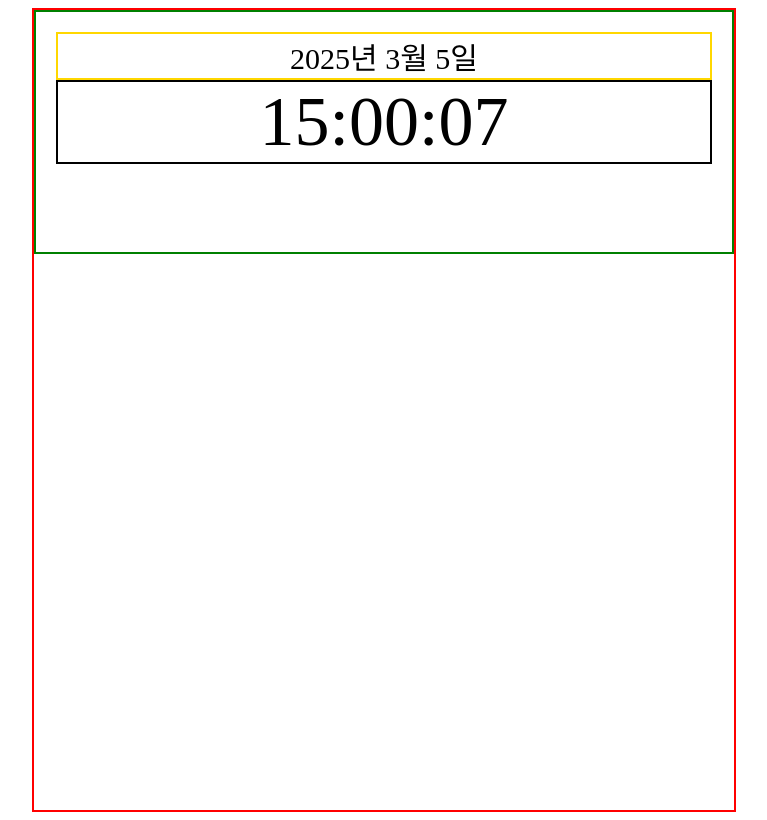
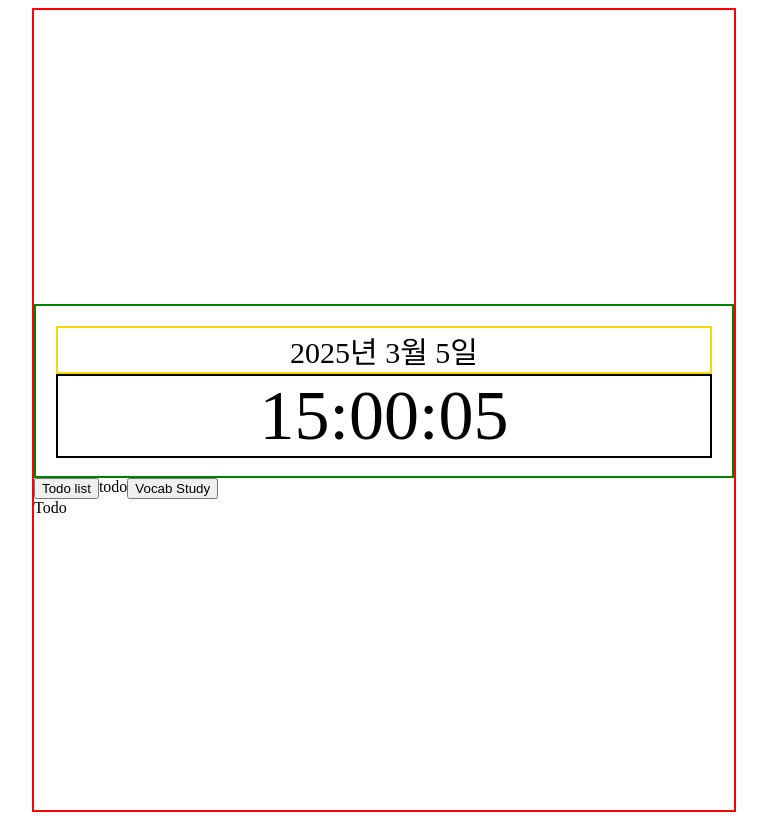
Before and after one commit to ejPark43/react-components, a React (Vite) app: page / in a window 1280 px wide. Shown: the whole page, without its empty margins (256-1023 px from the left). Built offline with nearby package versions, Linux system fonts and the light colour scheme.

Commit message:
feat: 투두리스트, 단어장 tabs 기능 추가

```diff
--- a/src/components/Clock.jsx
+++ b/src/components/Clock.jsx
@@ -22,13 +22,11 @@ function Clock() {
     setInterval(() => setClockTime(CalculatedTime()), 1000);
   }, []);
   return (
-    <>
-      <Container>
-        <DatePart>{stringDate}</DatePart>
+    <Container>
+      <DatePart>{stringDate}</DatePart>
 
-        <ClockPart>{clockTime}</ClockPart>
-      </Container>
-    </>
+      <ClockPart>{clockTime}</ClockPart>
+    </Container>
   );
 }
 
@@ -36,9 +34,8 @@ const Container = styled.div`
   display: flex;
   flex-direction: column;
   border: 2px solid green;
-  width: 100%;
-  height: 200px;
-  padding: 20px;
+  height: 130px;
+  padding: 20px; //width값 없애고 그냥 Padding값만 줌, 자동으로 padding값 적용된 width로 설정됨.
 `;
 
 const DatePart = styled.div`
--- /dev/null
+++ b/src/components/Tabs.jsx
@@ -0,0 +1,17 @@
+import React from "react";
+import styled from "styled-components";
+
+function Tabs({ tabs, setTabs }) {
+  //   setTabs("TODO");
+  return (
+    <Container>
+      <button onClick={() => setTabs("todo")}>Todo list</button> {tabs}
+      <button onClick={() => setTabs("vocab")}>Vocab Study</button>
+    </Container>
+  );
+}
+
+const Container = styled.div`
+  display: flex;
+`;
+export default Tabs;
--- /dev/null
+++ b/src/components/Todo.jsx
@@ -0,0 +1,7 @@
+import React from "react";
+
+function Todo() {
+  return <div>Todo</div>;
+}
+
+export default Todo;
--- /dev/null
+++ b/src/components/Vocab.jsx
@@ -0,0 +1,7 @@
+import React from "react";
+
+function Vocab() {
+  return <div>Vocab</div>;
+}
+
+export default Vocab;
--- a/src/pages/Homepage.jsx
+++ b/src/pages/Homepage.jsx
@@ -1,13 +1,18 @@
-import React from "react";
+import React, { useState } from "react";
 import styled from "styled-components";
 import Clock from "../components/Clock";
+import Tabs from "../components/Tabs";
+import Todo from "../components/Todo";
+import Vocab from "../components/Vocab";
 
 function Homepage() {
+  const [tabs, setTabs] = useState("todo");
   return (
     <div style={{ display: "flex", justifyContent: "center" }}>
       <Container>
-        {/* <h1>Homepage!!!!!!!!</h1> */}
         <Clock />
+        <Tabs tabs={tabs} setTabs={setTabs} />
+        {tabs === "todo" ? <Todo /> : <Vocab />}
       </Container>
     </div>
   );
@@ -15,6 +20,7 @@ function Homepage() {
 
 const Container = styled.div`
   display: flex;
+  flex-direction: column;
   justify-content: center;
   border: 2px solid red;
   width: 700px;
```
